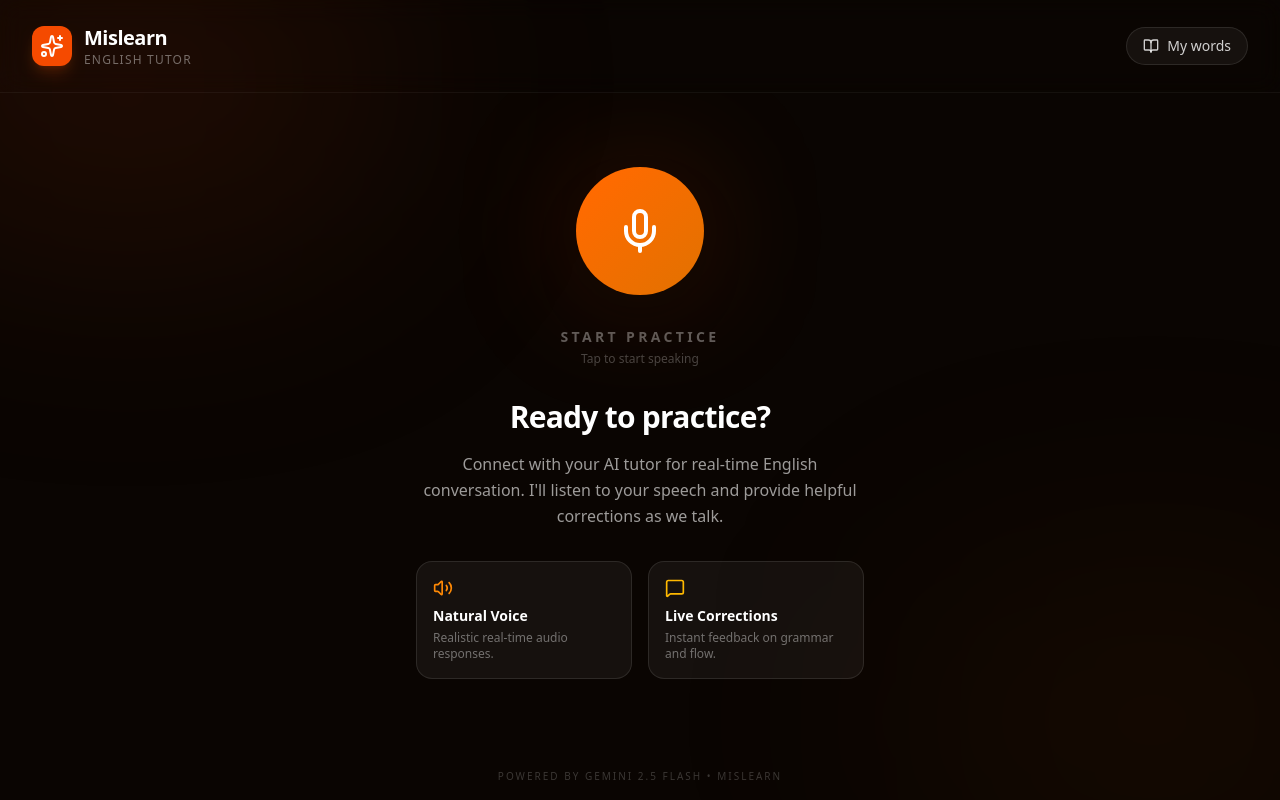
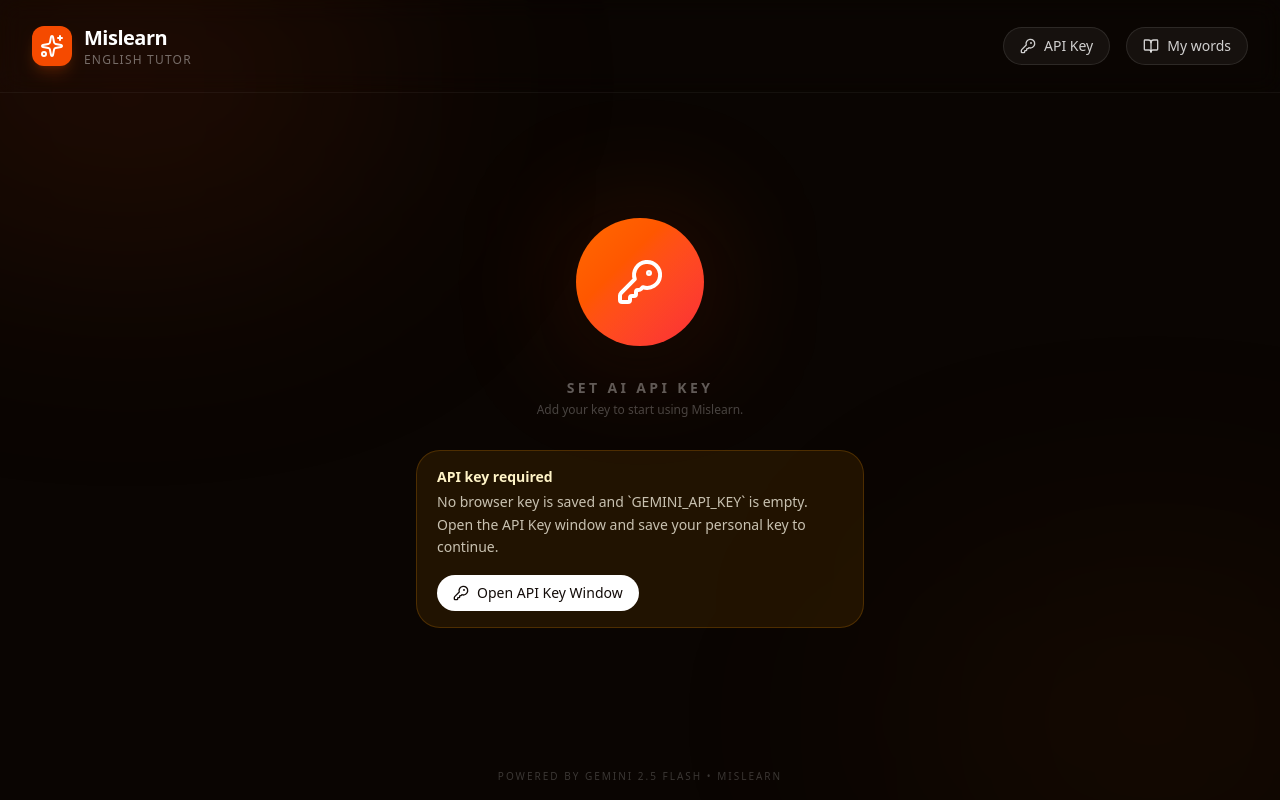
Before and after one commit to miskovd/mislearn, a Vue app: page / in a window 1280 px wide. Built offline with nearby package versions, Linux system fonts and the light colour scheme.

Commit message:
feat(auth): add browser-stored Gemini API key fallback

```diff
--- /dev/null
+++ b/src/components/ApiKeyModal.vue
@@ -0,0 +1,163 @@
+<script setup lang="ts">
+import { computed, ref, watch } from 'vue';
+import { KeyRound, Eye, EyeOff, Save, X } from 'lucide-vue-next';
+import { clearStoredGeminiApiKey, getStoredGeminiApiKey, setStoredGeminiApiKey } from '../lib/gemini-api-key';
+
+const props = defineProps<{
+  open: boolean;
+  currentKeyPresent: boolean;
+}>();
+
+const emit = defineEmits<{
+  (event: 'close'): void;
+  (event: 'saved'): void;
+}>();
+
+const apiKey = ref('');
+const showKey = ref(false);
+const isSaved = ref(false);
+
+const helperText = computed(() => {
+  if (props.currentKeyPresent) {
+    return 'A browser-stored key is active. You can replace it or clear it.';
+  }
+
+  return 'No browser key is stored. The app will fall back to GEMINI_API_KEY only when it is available at build time.';
+});
+
+watch(
+  () => props.open,
+  (isOpen) => {
+    if (isOpen) {
+      apiKey.value = getStoredGeminiApiKey();
+      showKey.value = false;
+      isSaved.value = false;
+    }
+  },
+  { immediate: true }
+);
+
+function handleSave() {
+  setStoredGeminiApiKey(apiKey.value);
+  isSaved.value = true;
+  emit('saved');
+}
+
+function handleClear() {
+  clearStoredGeminiApiKey();
+  apiKey.value = '';
+  isSaved.value = true;
+  emit('saved');
+}
+</script>
+
+<template>
+  <Teleport to="body">
+    <Transition name="modal-fade">
+      <div v-if="open" class="fixed inset-0 z-[60]">
+        <div class="absolute inset-0 bg-black/65 backdrop-blur-sm" @click="emit('close')" />
+
+        <Transition name="modal-pop">
+          <section class="absolute left-1/2 top-1/2 w-[min(92vw,520px)] -translate-x-1/2 -translate-y-1/2 rounded-[32px] border border-white/10 bg-[#120b08]/95 p-6 text-white shadow-2xl shadow-black/50">
+            <header class="flex items-start justify-between gap-4">
+              <div class="flex items-start gap-3">
+                <div class="flex h-11 w-11 items-center justify-center rounded-2xl bg-orange-500/15 text-orange-300">
+                  <KeyRound class="h-5 w-5" />
+                </div>
+                <div>
+                  <h2 class="text-xl font-semibold tracking-tight">AI API Key</h2>
+                  <p class="mt-1 text-sm text-white/45">
+                    Stored locally in your browser for this device only.
+                  </p>
+                </div>
+              </div>
+
+              <button
+                type="button"
+                class="rounded-full border border-white/10 p-2 text-white/55 transition hover:bg-white/5 hover:text-white"
+                @click="emit('close')"
+              >
+                <X class="h-4 w-4" />
+              </button>
+            </header>
+
+            <p class="mt-4 rounded-3xl border border-white/10 bg-white/5 px-4 py-3 text-sm leading-relaxed text-white/70">
+              {{ helperText }}
+            </p>
+
+            <label class="mt-5 block space-y-2">
+              <span class="text-xs uppercase tracking-[0.24em] text-white/35">Gemini API Key</span>
+              <input
+                v-model="apiKey"
+                :type="showKey ? 'text' : 'password'"
+                class="w-full rounded-2xl border border-white/10 bg-black/20 px-4 py-3 text-sm text-white outline-none transition placeholder:text-white/20 focus:border-orange-400/40"
+                placeholder="Paste your key here"
+                autocomplete="off"
+                spellcheck="false"
+              />
+            </label>
+
+            <div class="mt-4 flex items-center justify-between gap-3">
+              <button
+                type="button"
+                class="inline-flex items-center gap-2 rounded-full border border-white/10 px-4 py-2 text-sm text-white/70 transition hover:bg-white/5 hover:text-white"
+                @click="showKey = !showKey"
+              >
+                <Eye v-if="!showKey" class="h-4 w-4" />
+                <EyeOff v-else class="h-4 w-4" />
+                <span>{{ showKey ? 'Hide' : 'Show' }}</span>
+              </button>
+
+              <div class="flex items-center gap-2">
+                <button
+                  v-if="currentKeyPresent"
+                  type="button"
+                  class="rounded-full border border-white/10 px-4 py-2 text-sm text-white/70 transition hover:bg-white/5 hover:text-white"
+                  @click="handleClear"
+                >
+                  Clear
+                </button>
+
+                <button
+                  type="button"
+                  class="inline-flex items-center gap-2 rounded-full bg-orange-500 px-4 py-2 text-sm font-medium text-white transition hover:bg-orange-400"
+                  @click="handleSave"
+                >
+                  <Save class="h-4 w-4" />
+                  <span>Save</span>
+                </button>
+              </div>
+            </div>
+
+            <p v-if="isSaved" class="mt-4 text-sm text-emerald-300">
+              Saved to this browser.
+            </p>
+          </section>
+        </Transition>
+      </div>
+    </Transition>
+  </Teleport>
+</template>
+
+<style scoped>
+.modal-fade-enter-active,
+.modal-fade-leave-active {
+  transition: opacity 0.2s ease;
+}
+
+.modal-fade-enter-from,
+.modal-fade-leave-to {
+  opacity: 0;
+}
+
+.modal-pop-enter-active,
+.modal-pop-leave-active {
+  transition: transform 0.2s ease, opacity 0.2s ease;
+}
+
+.modal-pop-enter-from,
+.modal-pop-leave-to {
+  opacity: 0;
+  transform: translate(-50%, -48%) scale(0.96);
+}
+</style>
--- a/src/components/LiveTutor.vue
+++ b/src/components/LiveTutor.vue
@@ -1,6 +1,7 @@
 <script setup lang="ts">
 import { ref, watch, nextTick } from 'vue';
 import { useGeminiLive } from '../hooks/useGeminiLive';
+import ApiKeyModal from './ApiKeyModal.vue';
 import WordsPanel from './WordsPanel.vue';
 import {
   Mic,
@@ -8,8 +9,10 @@
   AlertCircle,
   MessageSquare,
   Sparkles,
-  BookOpen
+  BookOpen,
+  KeyRound
 } from 'lucide-vue-next';
+import { getEffectiveGeminiApiKey, getStoredGeminiApiKey } from '../lib/gemini-api-key';
 
 const {
   isConnected,
@@ -22,14 +25,34 @@
 
 const scrollRef = ref<HTMLDivElement | null>(null);
 const isWordsPanelOpen = ref(false);
+const isApiKeyModalOpen = ref(false);
+const browserApiKeyPresent = ref(Boolean(getStoredGeminiApiKey()));
+const effectiveApiKey = ref(getEffectiveGeminiApiKey());
+
+const hasEffectiveApiKey = ref(Boolean(effectiveApiKey.value));
 
 const handlePrimaryAction = () => {
+  if (!hasEffectiveApiKey.value) {
+    isApiKeyModalOpen.value = true;
+    return;
+  }
+
   if (isConnected.value) {
     stopSession();
     return;
   }
 
-  startSession();
+  startSession(effectiveApiKey.value);
+};
+
+const handleApiKeySaved = () => {
+  browserApiKeyPresent.value = Boolean(getStoredGeminiApiKey());
+  effectiveApiKey.value = getEffectiveGeminiApiKey();
+  hasEffectiveApiKey.value = Boolean(effectiveApiKey.value);
+  isApiKeyModalOpen.value = false;
+  if (!isConnected.value) {
+    error.value = null;
+  }
 };
 
 watch(messages, () => {
@@ -65,6 +88,15 @@
         <button
           type="button"
           class="flex items-center gap-2 rounded-full border border-white/10 bg-white/5 px-4 py-2 text-sm font-medium text-white/80 transition hover:bg-white/10 hover:text-white"
+          @click="isApiKeyModalOpen = true"
+        >
+          <KeyRound class="h-4 w-4" />
+          <span>API Key</span>
+        </button>
+
+        <button
+          type="button"
+          class="flex items-center gap-2 rounded-full border border-white/10 bg-white/5 px-4 py-2 text-sm font-medium text-white/80 transition hover:bg-white/10 hover:text-white"
           @click="isWordsPanelOpen = true"
         >
           <BookOpen class="h-4 w-4" />
@@ -90,7 +122,7 @@
           type="button"
           class="group relative"
           @click="handlePrimaryAction"
-          :aria-label="isConnected ? 'End Session' : 'Start Practice'"
+          :aria-label="!hasEffectiveApiKey ? 'Set AI API Key' : isConnected ? 'End Session' : 'Start Practice'"
         >
           <div class="absolute inset-0 bg-orange-600/20 blur-3xl rounded-full" />
           <div
@@ -103,20 +135,47 @@
           />
           <div
             class="relative w-32 h-32 rounded-full bg-gradient-to-br from-orange-500 to-amber-600 flex items-center justify-center shadow-2xl transition-transform duration-300 group-hover:scale-105 group-active:scale-95"
-            :class="isConnected ? 'mic-active' : ''"
+            :class="[
+              isConnected ? 'mic-active' : '',
+              !hasEffectiveApiKey ? 'from-orange-500 to-red-500' : ''
+            ]"
           >
-            <Mic class="w-12 h-12 text-white" />
+            <KeyRound v-if="!hasEffectiveApiKey" class="w-12 h-12 text-white" />
+            <Mic v-else class="w-12 h-12 text-white" />
           </div>
         </button>
         <div class="space-y-1">
           <p class="text-sm font-semibold uppercase tracking-[0.24em] text-white/35">
-            {{ isConnected ? 'End Session' : 'Start Practice' }}
+            {{ !hasEffectiveApiKey ? 'Set AI API Key' : isConnected ? 'End Session' : 'Start Practice' }}
           </p>
           <p class="text-xs text-white/25">
-            {{ isConnected ? 'Tap to stop the live session' : 'Tap to start speaking' }}
+            {{
+              !hasEffectiveApiKey
+                ? 'Add your key to start using Mislearn.'
+                : isConnected
+                  ? 'Tap to stop the live session'
+                  : 'Tap to start speaking'
+            }}
           </p>
         </div>
-        <div v-if="!isConnected" class="max-w-md space-y-4">
+        <div v-if="!hasEffectiveApiKey" class="max-w-md space-y-4">
+          <div class="rounded-3xl border border-amber-500/20 bg-amber-500/10 px-5 py-4 text-left text-amber-100">
+            <p class="text-sm font-semibold">API key required</p>
+            <p class="mt-1 text-sm leading-relaxed text-amber-50/75">
+              No browser key is saved and `GEMINI_API_KEY` is empty. Open the API Key window and save your personal key to continue.
+            </p>
+            <button
+              type="button"
+              class="mt-4 inline-flex items-center gap-2 rounded-full bg-white px-4 py-2 text-sm font-medium text-[#120b08] transition hover:bg-amber-50"
+              @click="isApiKeyModalOpen = true"
+            >
+              <KeyRound class="h-4 w-4" />
+              <span>Open API Key Window</span>
+            </button>
+          </div>
+        </div>
+
+        <div v-else-if="!isConnected" class="max-w-md space-y-4">
           <h2 class="text-3xl font-bold tracking-tight">Ready to practice?</h2>
           <p class="text-white/60 leading-relaxed">
             Connect with your AI tutor for real-time English conversation.
@@ -205,6 +264,13 @@
       @close="isWordsPanelOpen = false"
     />
 
+    <ApiKeyModal
+      :open="isApiKeyModalOpen"
+      :current-key-present="browserApiKeyPresent"
+      @close="isApiKeyModalOpen = false"
+      @saved="handleApiKeySaved"
+    />
+
     <!-- Footer -->
     <footer class="relative z-10 px-8 py-4 text-center">
       <p class="text-[10px] text-white/20 uppercase tracking-[0.2em] font-medium">
--- a/src/hooks/useGeminiLive.ts
+++ b/src/hooks/useGeminiLive.ts
@@ -40,10 +40,16 @@
     isRecording.value = false;
   };
 
-  const startSession = async () => {
+  const startSession = async (apiKey: string) => {
     try {
       error.value = null;
-      const ai = new GoogleGenAI({ apiKey: process.env.GEMINI_API_KEY });
+      const normalizedApiKey = apiKey.trim();
+      if (!normalizedApiKey) {
+        error.value = "API key is missing. Open the API key window and save your key.";
+        return;
+      }
+
+      const ai = new GoogleGenAI({ apiKey: normalizedApiKey });
 
       audioQueueRef.value = new AudioQueue(24000);
 
--- /dev/null
+++ b/src/lib/gemini-api-key.ts
@@ -0,0 +1,46 @@
+const STORAGE_KEY = 'mislearn.geminiApiKey';
+
+function getWindowStorage() {
+  if (typeof window === 'undefined') {
+    return null;
+  }
+
+  return window.localStorage;
+}
+
+export function getStoredGeminiApiKey() {
+  const storage = getWindowStorage();
+  if (!storage) {
+    return '';
+  }
+
+  return storage.getItem(STORAGE_KEY)?.trim() || '';
+}
+
+export function setStoredGeminiApiKey(value: string) {
+  const storage = getWindowStorage();
+  if (!storage) {
+    return;
+  }
+
+  const normalized = value.trim();
+  if (!normalized) {
+    storage.removeItem(STORAGE_KEY);
+    return;
+  }
+
+  storage.setItem(STORAGE_KEY, normalized);
+}
+
+export function clearStoredGeminiApiKey() {
+  const storage = getWindowStorage();
+  if (!storage) {
+    return;
+  }
+
+  storage.removeItem(STORAGE_KEY);
+}
+
+export function getEffectiveGeminiApiKey() {
+  return getStoredGeminiApiKey() || (process.env.GEMINI_API_KEY || '').trim();
+}
```
Also changed, not shown: 1 other file (tests, documents, lock files or other folders).
